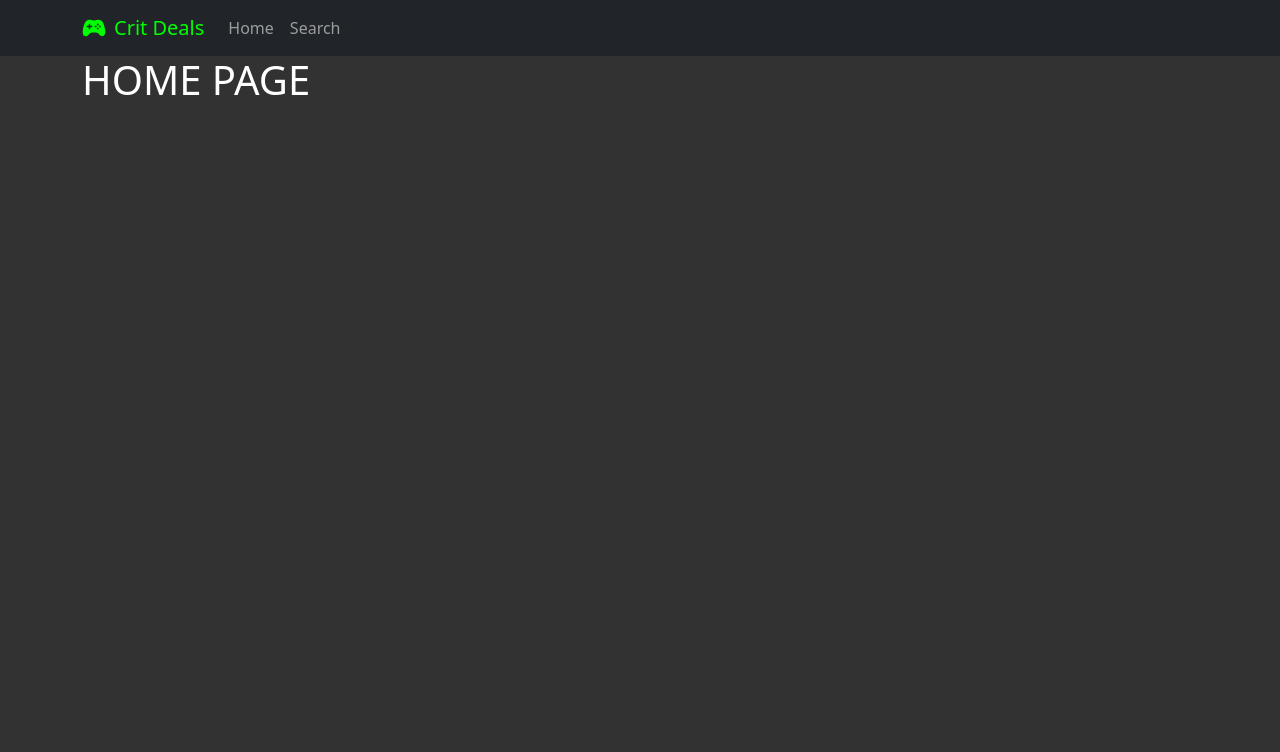
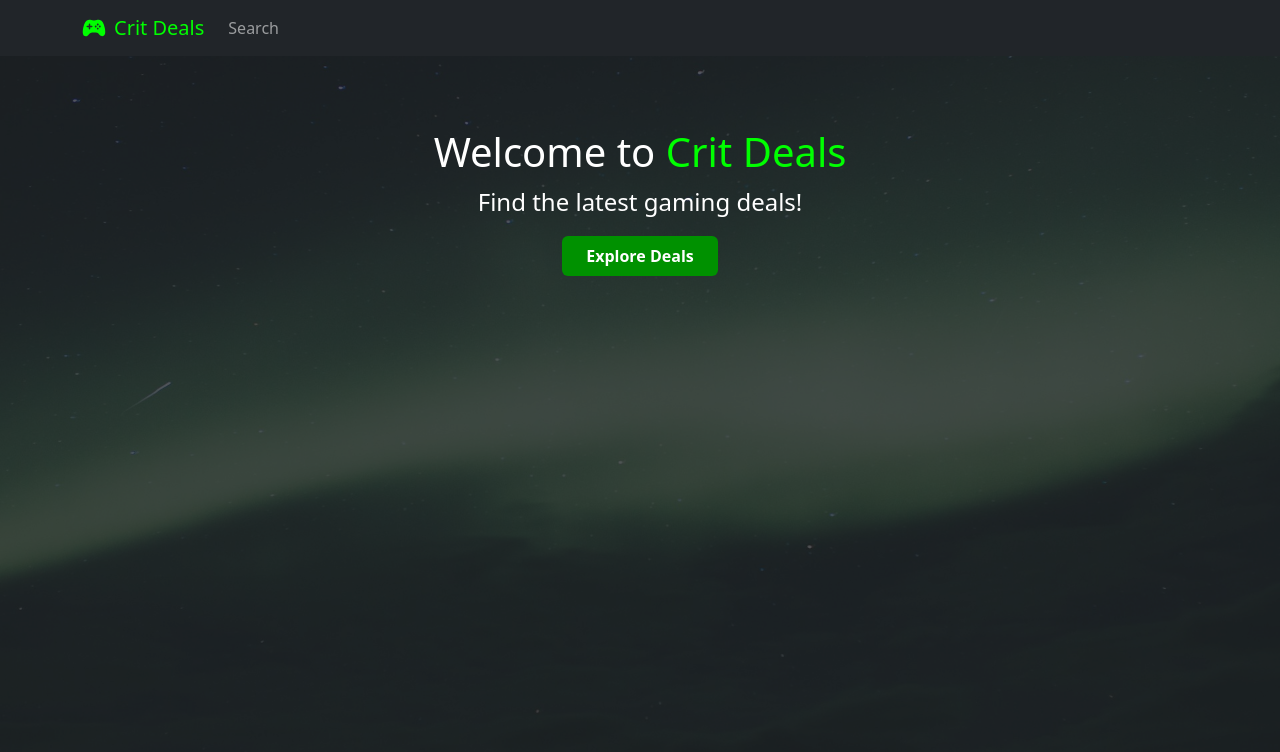
Before and after one commit to staylan123/crit-deals, a React (Vite) app: page / in a window 1280 px wide. Shown: the top 752 px of the page. Built offline with nearby package versions, Linux system fonts and the light colour scheme; no server answers.

Commit message:
modify home page

```diff
--- a/src/App.tsx
+++ b/src/App.tsx
@@ -3,15 +3,9 @@ import "./App.css";
 import NavbarComponent from "./components/Navbar";
 import Home from "./pages/Home";
 import Search from "./pages/Search";
-import { useStoresContext } from "./context/useStoresContext";
 import GamePage from "./pages/GamePage";
 
 function App() {
-  const {loading, error} = useStoresContext()
-
-  if (loading) return <p>Loading App</p>
-  if (error) return <p>Application has failed to load!</p>
-
   return (
     <main>
       <NavbarComponent />
--- a/src/components/Navbar.tsx
+++ b/src/components/Navbar.tsx
@@ -15,7 +15,6 @@ const NavbarComponent = () => {
         <Navbar.Toggle aria-controls="basic-navbar-nav" />
         <Navbar.Collapse id="basic-navbar-nav">
           <Nav className="me-auto">
-            <Nav.Link href="/">Home</Nav.Link>
             <Nav.Link href="/search">Search</Nav.Link>
           </Nav>
         </Navbar.Collapse>
--- a/src/pages/Home.tsx
+++ b/src/pages/Home.tsx
@@ -1,11 +1,27 @@
-import { Container } from 'react-bootstrap'
+import { Container } from "react-bootstrap";
+import { useNavigate } from "react-router";
 
 const Home = () => {
+  const navigate = useNavigate()
+
   return (
-    <Container>
-        <h1 className='text-white'>HOME PAGE</h1>
-    </Container>
-  )
-}
+    <div
+      style={{
+        backgroundImage: "url(/home.jpg)",
+        minHeight: "100vh",
+        backgroundSize: "cover",
+        backgroundPosition: "center",
+      }}
+    >
+      <div className="bg-dark bg-opacity-75 p-5 vh-100">
+        <Container className="text-white text-center mt-4">
+          <h1>Welcome to <span className="brand-color">Crit Deals</span></h1>
+          <p className="fs-4">Find the latest gaming deals!</p>
+          <button className="bg-brand text-white fw-bold px-4 py-2 rounded border-0" onClick={() => navigate('/search')}>Explore Deals</button>
+        </Container>
+      </div>
+    </div>
+  );
+};
 
-export default Home
+export default Home;
```
Also changed, not shown: public/home.jpg (added).
